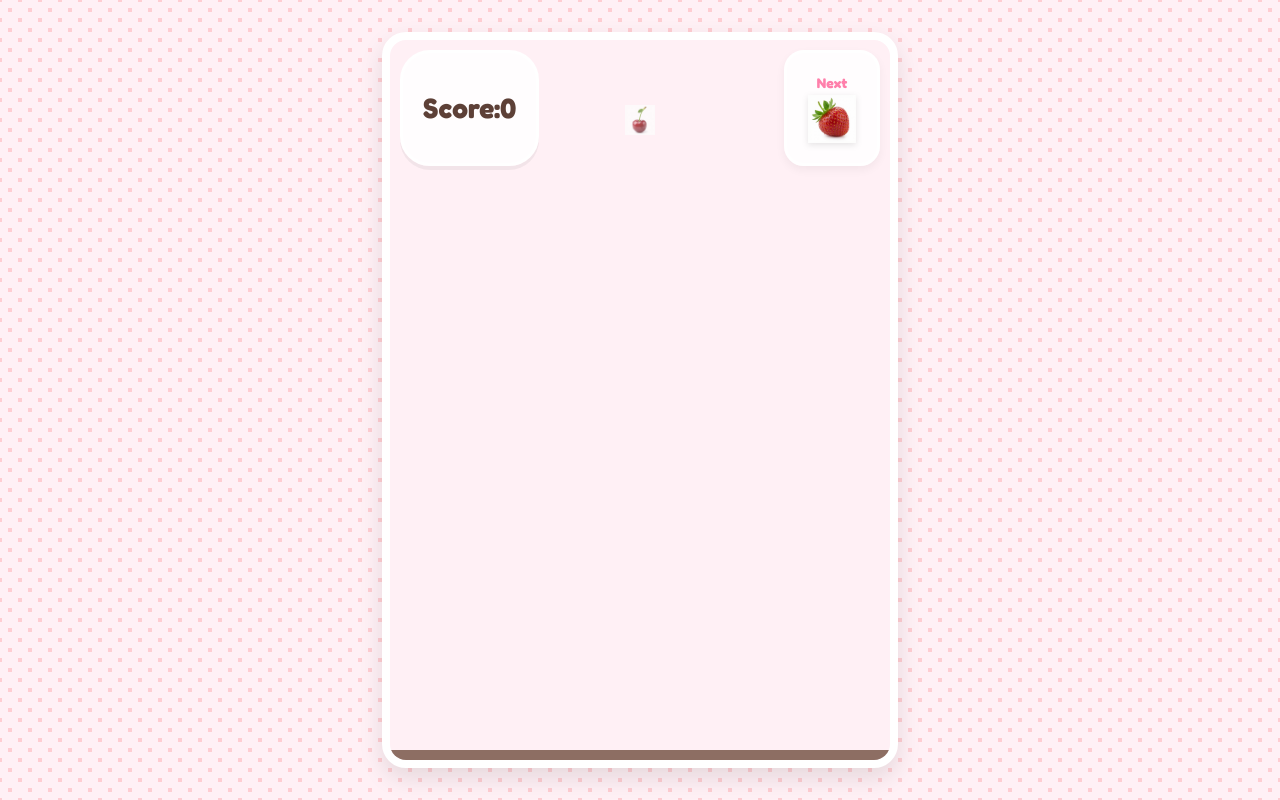
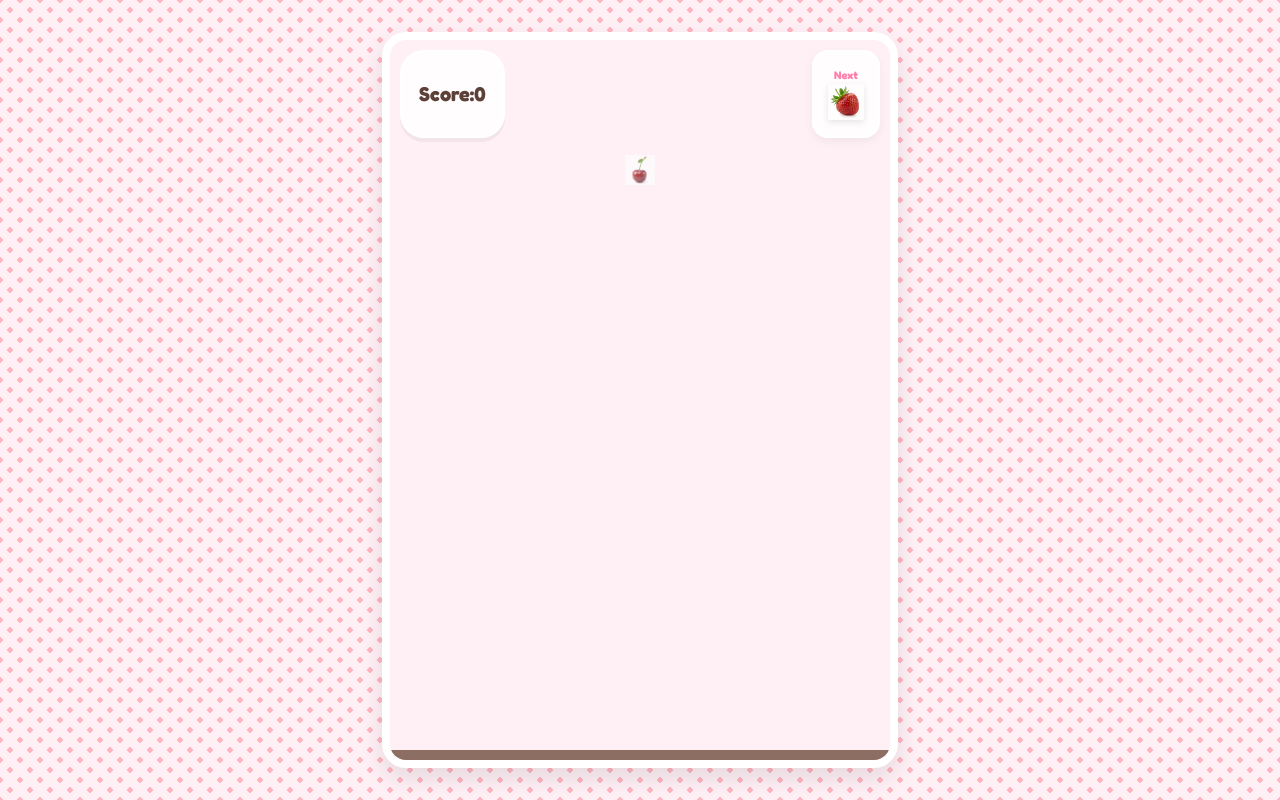
Before and after one commit to O685463/suica-test, a website built with Vite: page index.html in a window 1280 px wide. Built offline with nearby package versions, Linux system fonts and the light colour scheme.

Commit message:
fix: adjust spawn position and compact UI based on feedback

```diff
--- a/main.js
+++ b/main.js
@@ -191,7 +191,7 @@ function prepareNewFruit() {
 
     // Position aim at top center
     const x = gameContainer.clientWidth / 2;
-    const y = 80;
+    const y = 130;
 
     // Create Ghost Body (Sensor + Static)
     ghostBody = Bodies.circle(x, y, currentFruitType.radius, {
@@ -229,7 +229,7 @@ function handleMove(clientX) {
     if (x < radius + WALL_THICKNESS / 2) x = radius + WALL_THICKNESS / 2;
     if (x > rect.width - radius - WALL_THICKNESS / 2) x = rect.width - radius - WALL_THICKNESS / 2;
 
-    Body.setPosition(ghostBody, { x: x, y: 80 });
+    Body.setPosition(ghostBody, { x: x, y: 130 });
 }
 
 function handleInputDown(clientX) {
--- a/style.css
+++ b/style.css
@@ -19,8 +19,8 @@ body {
   /* Dynamic viewport height for mobile */
   background-color: var(--bg-color-1);
   background-image:
-    radial-gradient(#ffcdd2 15%, transparent 16%),
-    radial-gradient(#ffcdd2 15%, transparent 16%);
+    radial-gradient(#ffb6c1 20%, transparent 20%),
+    radial-gradient(#ffb6c1 20%, transparent 20%);
   background-size: 20px 20px;
   background-position: 0 0, 10px 10px;
   font-family: var(--font-family);
@@ -80,12 +80,12 @@ canvas {
 }
 
 #score-container {
-  font-size: 28px;
+  font-size: 20px;
   font-weight: 700;
   color: var(--text-color);
   background: var(--ui-bg);
-  padding: 8px 20px;
-  border-radius: 30px;
+  padding: 6px 16px;
+  border-radius: 24px;
   box-shadow: 0 4px 0 rgba(0, 0, 0, 0.05);
   border: 3px solid #fff;
   display: flex;
@@ -94,11 +94,11 @@ canvas {
 
 #next-fruit-container {
   background: var(--ui-bg);
-  padding: 10px;
-  border-radius: 20px;
+  padding: 6px;
+  border-radius: 16px;
   text-align: center;
-  width: 70px;
-  height: 90px;
+  width: 50px;
+  height: 70px;
   box-shadow: 0 4px 10px rgba(0, 0, 0, 0.05);
   border: 3px solid #fff;
   display: flex;
@@ -109,15 +109,15 @@ canvas {
 
 #next-fruit-container p {
   margin: 0;
-  font-size: 14px;
+  font-size: 11px;
   color: var(--accent-color);
   font-weight: 700;
-  margin-bottom: 4px;
+  margin-bottom: 2px;
 }
 
 #next-fruit-img {
-  width: 48px;
-  height: 48px;
+  width: 36px;
+  height: 36px;
   object-fit: contain;
   filter: drop-shadow(0 2px 3px rgba(0, 0, 0, 0.1));
 }
```
